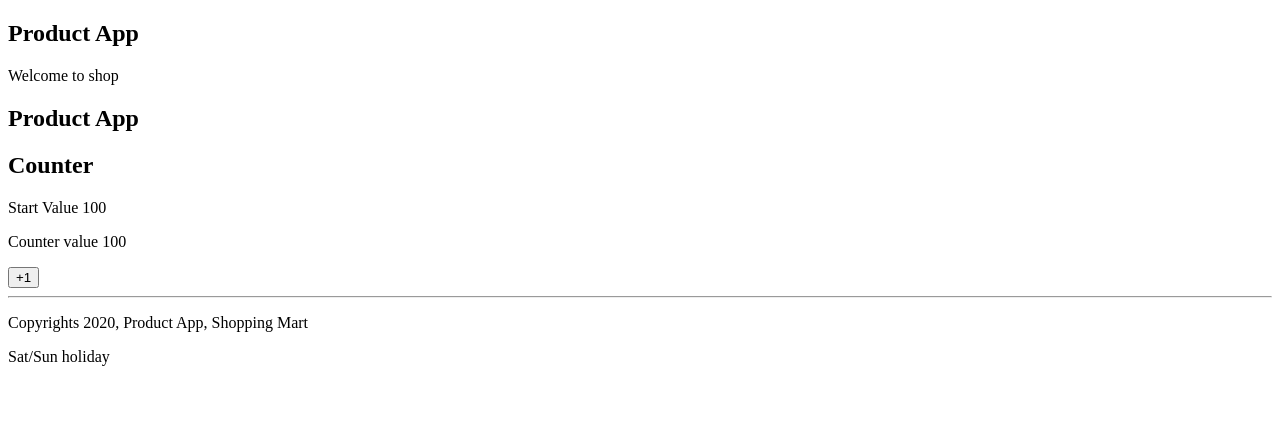
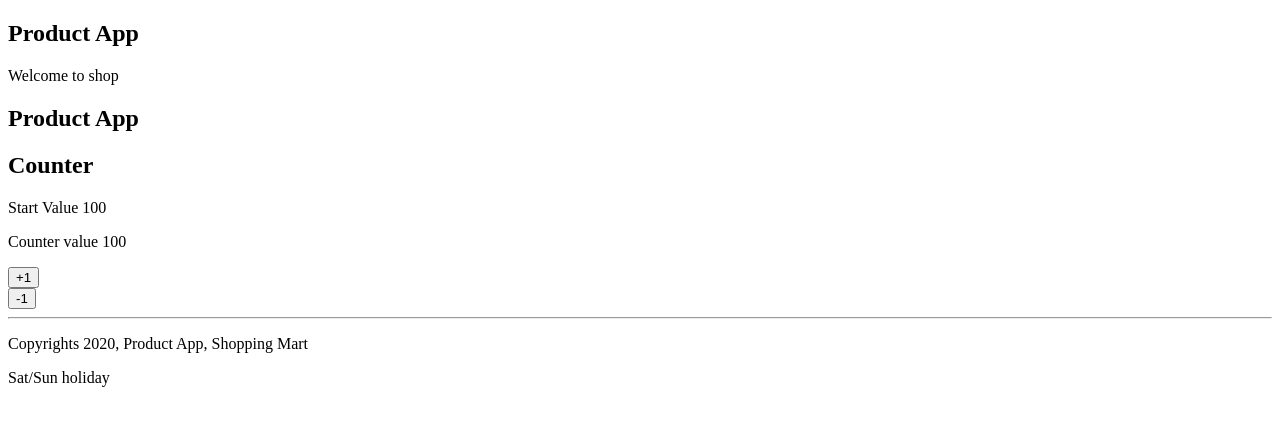
Before and after one commit to nodesense/caprus-react-2020, a React (Create React App) app: page / in a window 1280 px wide. Shown: the top 426 px of the page. Built offline with nearby package versions, Linux system fonts and the light colour scheme.

Commit message:
state basic

```diff
--- a/src/app/components/Counter.jsx
+++ b/src/app/components/Counter.jsx
@@ -27,10 +27,52 @@ class Counter extends React.Component {
         }
     }
 
+    // react events
+    // working with this in context
+    // setState
+
     // react shall pass event object as its first argument
     increment(e) {
         console.log('increment called', e);
         console.log('this value is ', this)
+        console.trace() // print callstack
+
+        // WRONG WAY, mutating state directly
+        // this.state.counter++ or this.state.counter = this.state.counter + 1
+
+        // RIGHT WAY to do state mutation
+        // possible only with class component
+        // setState is ASYNC function
+        // setState is queue the state change in batches
+        // before calling render function, it merges the states from batch
+        // update the this.state with new state
+        // then render is called
+        console.log("BEFORE ", this.state)
+
+        this.setState({
+            counter: this.state.counter + 1
+        })
+
+        console.log("AFTER ", this.state)
+    }
+
+    // ES.Next. you can use without fear, babel compiler
+    // recommended approach
+    // resolve this in lexical scope
+    decrement = (e) => {
+        console.log('decrement called', e)
+        console.log('this value is ', this)
+        // stop the bubbling
+        e.stopPropagation(); // cancel event bubbling up
+
+        this.setState ( {
+            counter: this.state.counter - 1
+        })
+    }
+
+
+    divClick = (e) => {
+        console.log("Div click called")
     }
 
     // keyword
@@ -38,6 +80,7 @@ class Counter extends React.Component {
     render() {
         // this.props contains props value
         console.log("Counter render props ", this.props);
+        console.log('Counter STATE ', this.state)
         const {startValue} = this.props;
 
         return (
@@ -46,8 +89,16 @@ class Counter extends React.Component {
                 <p>Start Value {startValue}</p>
 
                 <p>Counter value {this.state.counter}</p>
-                {/* react events take callback as reference */}
-                <button onClick={this.increment}>+1</button>
+                {/* react events take
+                    callback function as reference
+                    on event, it calls the function directly
+                    and passing event object as first arg
+                    */}
+                <button onClick={(e) => this.increment(e) }>+1</button>
+
+                <div onClick={this.divClick}>
+                    <button onClick={this.decrement}>-1</button>
+                </div>
             </div>
         )
     }
```
Also changed, not shown: 1 other file (tests, documents, lock files or other folders).
